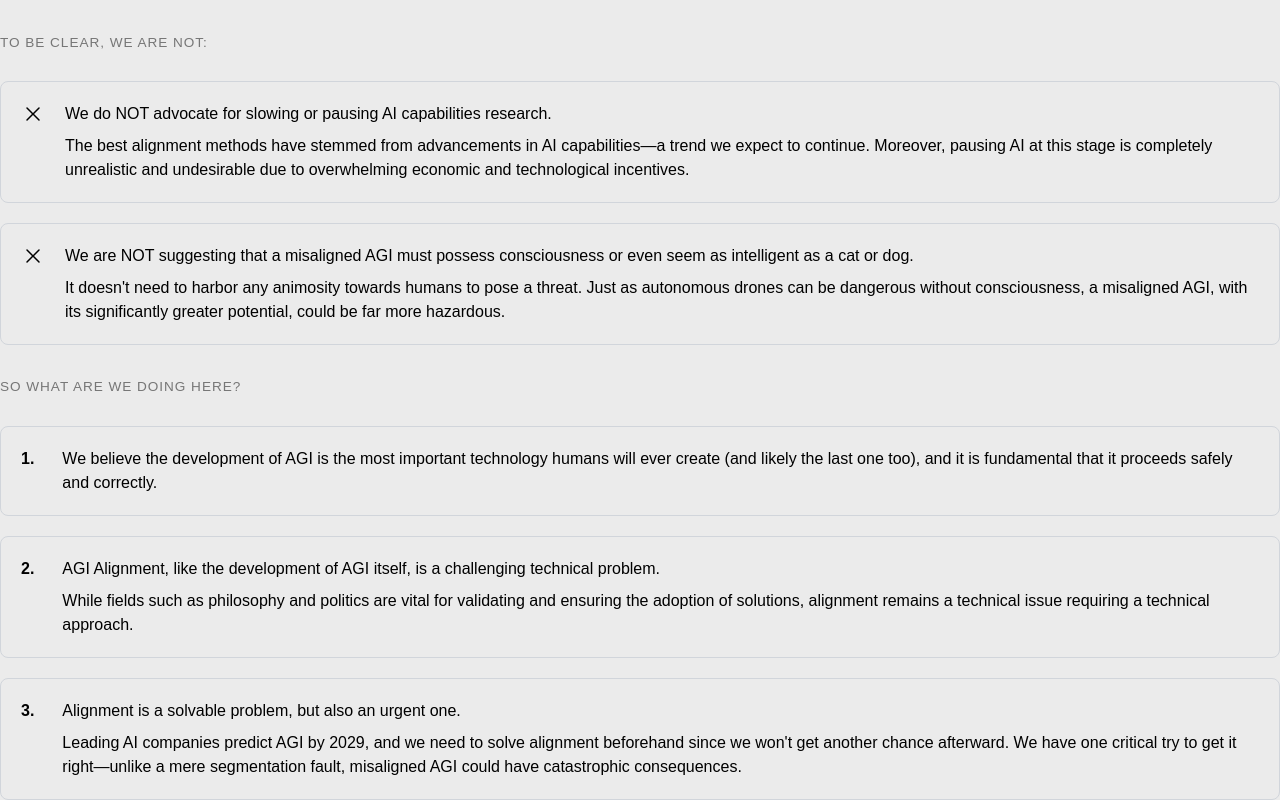
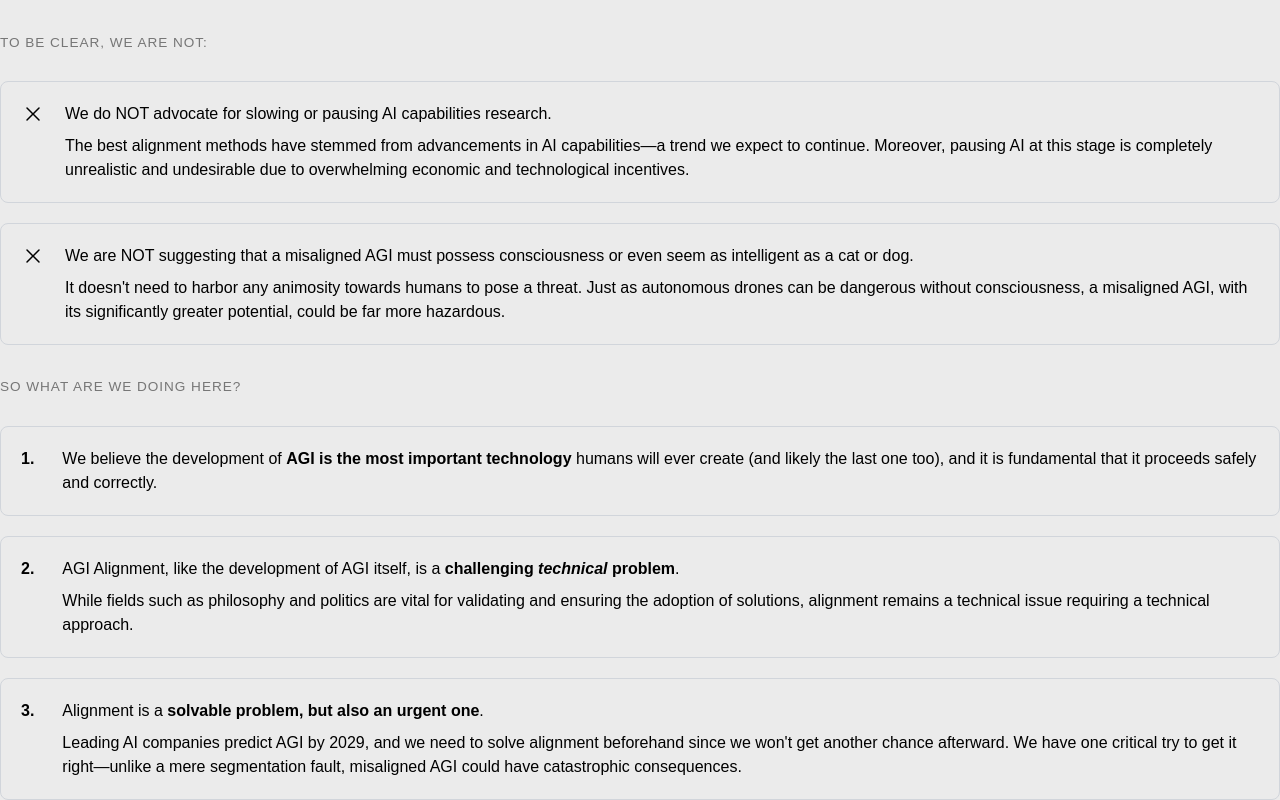
Before and after one commit to masonwang025/alignment-guide, a Next.js app: page /introduction in a window 1280 px wide. Shown: the part 263-1063 px from the top of the page. Built offline with nearby package versions, Linux system fonts and the light colour scheme.

Commit message:
stopping homepage work

```diff
--- a/src/components/global/TextWrapper.tsx
+++ b/src/components/global/TextWrapper.tsx
@@ -12,7 +12,7 @@ const headingClasses = {
     h4: 'font-serif text-xl text-dark',
     h5: 'font-serif text-lg text-dark',
     h6: 'font-serif text-base text-dark',
-    p: 'font-sans text-base',
+    p: 'font-sans text-base mt-3 nx-leading-7 first:nx-mt-0',
 };
 
 const TextHeaderWrapper: FC<TextHeaderWrapperProps> = ({ children, type }) => {
--- a/src/components/intro/Values.tsx
+++ b/src/components/intro/Values.tsx
@@ -27,19 +27,19 @@ function Values() {
             <div className='space-y-5'>
                 <h1 className='text-accent-600 uppercase tracking-[0.06rem] text-[0.85rem] pb-2'>So what are we doing here?</h1>
                 <Value iconComponent={<span className='font-bold mr-2'>1.</span>}>
-                    <p>We believe the development of AGI is the most important technology humans will ever create (and likely the last one too), and it is fundamental that it proceeds safely and correctly.</p>
+                    <p>We believe the development of <b>AGI is the most important technology</b> humans will ever create (and likely the last one too), and it is fundamental that it proceeds safely and correctly.</p>
                 </Value>
 
                 <Value iconComponent={<span className='font-bold mr-2'>2.</span>}>
                     <div className='space-y-2'>
-                        <p>AGI Alignment, like the development of AGI itself, is a challenging technical problem.</p>
+                        <p>AGI Alignment, like the development of AGI itself, is a <b>challenging <i>technical</i> problem</b>.</p>
                         <p>While fields such as philosophy and politics are vital for validating and ensuring the adoption of solutions, alignment remains a technical issue requiring a technical approach.</p>
                     </div>
                 </Value>
 
                 <Value iconComponent={<span className='font-bold mr-2'>3.</span>}>
                     <div className='space-y-2'>
-                        <p>Alignment is a solvable problem, but also an urgent one. </p>
+                        <p>Alignment is a <b>solvable problem, but also an urgent one</b>. </p>
                         <p>
                             Leading AI companies predict AGI by 2029, and we need to solve alignment beforehand since we won't get another chance afterward. We have one critical try to get it right—unlike a mere
                             segmentation fault, misaligned AGI could have catastrophic consequences.
--- a/theme.config.tsx
+++ b/theme.config.tsx
@@ -49,7 +49,7 @@ const config: CustomDocsThemeConfig = {
         h4: ({ children }) => <TextWrapper type='h4'>{children}</TextWrapper>,
         h5: ({ children }) => <TextWrapper type='h5'>{children}</TextWrapper>,
         h6: ({ children }) => <TextWrapper type='h6'>{children}</TextWrapper>,
-        // p: ({ children }) => <TextWrapper type='p'>{children}</TextWrapper>,
+        p: ({ children }) => <TextWrapper type='p'>{children}</TextWrapper>,
         a: ({ href, children }) => <LinkWrapper href={href}>{children}</LinkWrapper>,
     },
     toc: {
```
